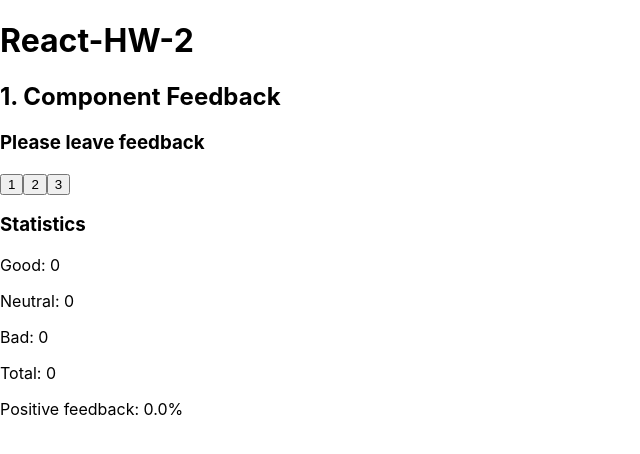
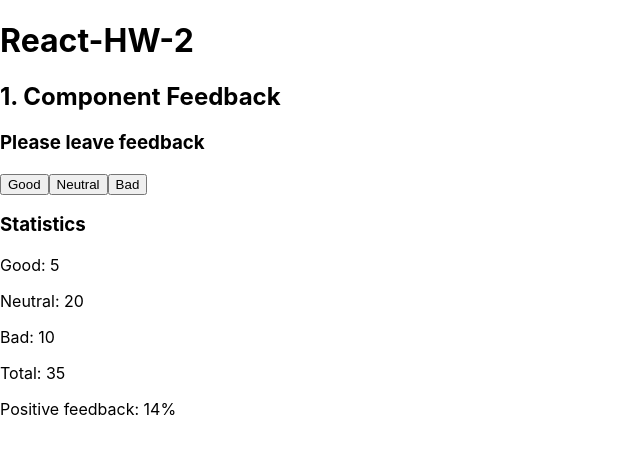
Before and after one commit to davidnedkonst/react-hw-02, a React (Create React App) app: page / in a window 1280 px wide. Shown: the top 454 px of the page, without its empty margins (0-640 px from the left). Built offline with nearby package versions, Linux system fonts and the light colour scheme.

Commit message:
working step 2

```diff
--- a/src/components/Feedback/Feedback.js
+++ b/src/components/Feedback/Feedback.js
@@ -3,69 +3,62 @@ import Statistics from "../Statistics";
 import FeedbackOptions from "../FeedbackOptions";
 import Section from "../Section";
 
+import FirstToUpperCase from "../../utils/FirstToUpperCase";
+
 export default class Feedback extends React.Component {
     state = {
-        good: 0,
-        neutral: 0,
-        bad: 0,
+        good: 5,
+        neutral: 20,
+        bad: 10,
     };
 
-    onGoodLike = () => {
-        this.setState(prevState => ({
-            good: prevState.good + 1,
-            neutral: prevState.neutral,
-            bad: prevState.bad,
-        }))
+    stateToArray = () => {
+        const stateObject = this.state;
+        const array = [];
+        for (const key in stateObject) {
+            array.push({ name: key, value: stateObject[key] });
+        };
+        return array;
+    }
+
+    updateState = name => {
+        // this.setState(prevState => prevState[name] + 1);
     };
 
-    onNeutralLike = () => {
-        this.setState(prevState => ({
-            good: prevState.good,
-            neutral: prevState.neutral + 1,
-            bad: prevState.bad,
-        }))
-    };
-
-    onBadLike = () => {
-        this.setState(prevState => ({
-            good: prevState.good,
-            neutral: prevState.neutral,
-            bad: prevState.bad + 1,
-        }))
-    };
-
-    countTotalFeedback = () => {
-        const { good, neutral, bad } = this.state;
-        return good + neutral + bad;
+    totalFeedback = () => {
+        const array = this.stateToArray();
+        const total = array.reduce((acc, item) => (acc + item.value), 0);
+        return total;
     };
 
     positivePercentage = () => {
         const { good } = this.state;
-        const total = this.countTotalFeedback();
+        const total = this.totalFeedback();
         const positivePercentage = total === 0 ? 0 : good / total * 100;
-        return positivePercentage;
+        return positivePercentage.toPrecision(2) + '%';
     };
 
+    makeStatisticsData = () => {
+        const array = this.stateToArray();
+        array.push({ name: 'Total', value: this.totalFeedback() });
+        array.push({ name: 'Positive feedback', value: this.positivePercentage() });
+        return (array);
+    }
+
     render() {
-        const { good, neutral, bad } = this.state;
-        const total = this.countTotalFeedback();
-        const positivePercentage = this.positivePercentage();
-
         return (
             <div>
                 <Section title={'Please leave feedback'}>
-                    <FeedbackOptions options={this.state} />
+                    <FeedbackOptions
+                        options={this.stateToArray()}
+                        onLeaveFeedback={this.updateState}
+                    />
                 </Section>
 
                 <Section title={'Statistics'}>
-                    <Statistics
-                        good={good}
-                        neutral={neutral}
-                        bad={bad}
-                        total={total}
-                        positivePercentage={positivePercentage}
-                    />
+                    <Statistics options={this.makeStatisticsData()} />
                 </Section>
+                <div>{ }</div>
             </div>
         );
     };
--- a/src/components/FeedbackOptions/FeedbackOptions.js
+++ b/src/components/FeedbackOptions/FeedbackOptions.js
@@ -1,9 +1,16 @@
-export default function FeedbackOptions({ options, onLeaveFeedback }) {
+import FirstToUpperCase from "../../utils/FirstToUpperCase";
+
+export default function FeedbackOptions({ options, FeedbackOptions}) {
+
     return (
-        <div>
-            <button>1</button>
-            <button>2</button>
-            <button>3</button>
-        </div>
+        <div>{
+            options.map(item =>
+                <button
+                    key={item.name}
+                    onClick
+                >{FirstToUpperCase(item.name)}
+                </button>
+            )
+        }</div>
     );
 }
--- a/src/components/Statistics/Statistics.js
+++ b/src/components/Statistics/Statistics.js
@@ -1,13 +1,15 @@
-export default function Statistics({ good, neutral, bad, total, positivePercentage }) {
-    const stringPositivePercentage = `${positivePercentage.toPrecision(2)}%`;
+import StatisticsItem from "../StatisticsItem";
 
+export default function Statistics({ options }) {
     return (
-        <div>
-            <p>Good: <span>{good}</span></p>
-            <p>Neutral: <span>{neutral}</span></p>
-            <p>Bad: <span>{bad}</span></p>
-            <p>Total: <span>{total}</span></p>
-            <p>Positive feedback: <span>{stringPositivePercentage}</span></p>
-        </div>
+        <div>{
+            options.map(item =>
+                <StatisticsItem
+                    key={item.name}
+                    name={item.name}
+                    value={item.value}
+                />
+            )
+        }</div>
     );
 };
--- /dev/null
+++ b/src/components/StatisticsItem/StatisticsItem.js
@@ -0,0 +1,7 @@
+import FirstToUpperCase from "../../utils/FirstToUpperCase";
+
+export default function StatisticsItem({ name, value }) {
+    return (
+        <p>{FirstToUpperCase(name) + ': '}<span>{value}</span></p>
+    );
+}
--- /dev/null
+++ b/src/components/StatisticsItem/index.js
@@ -0,0 +1 @@
+export { default } from './StatisticsItem';
--- /dev/null
+++ b/src/utils/FirstToUpperCase.js
@@ -0,0 +1,4 @@
+export default function FirstToUpperCase(str) {
+    const newStr = str[0].toUpperCase() + str.slice(1);
+    return newStr;
+}
```
Also changed, not shown: src/utils/index.js (added).
